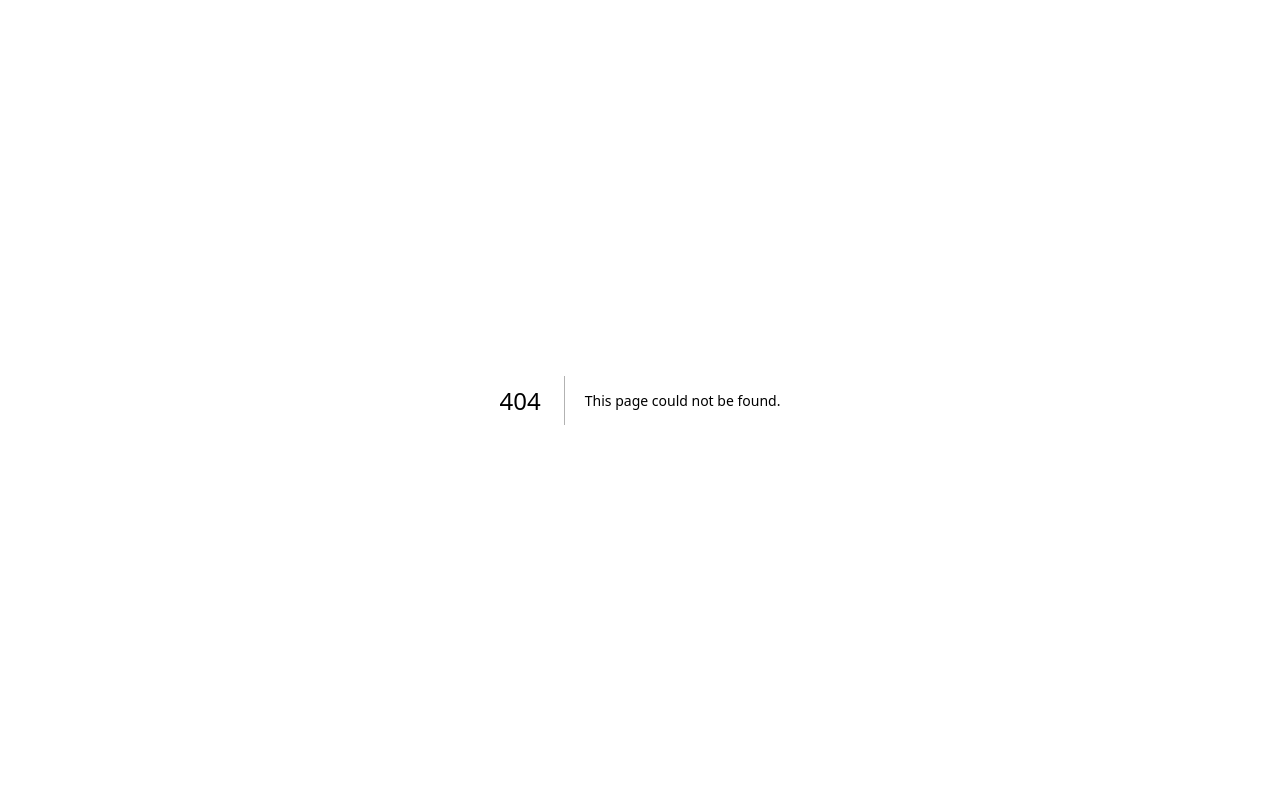
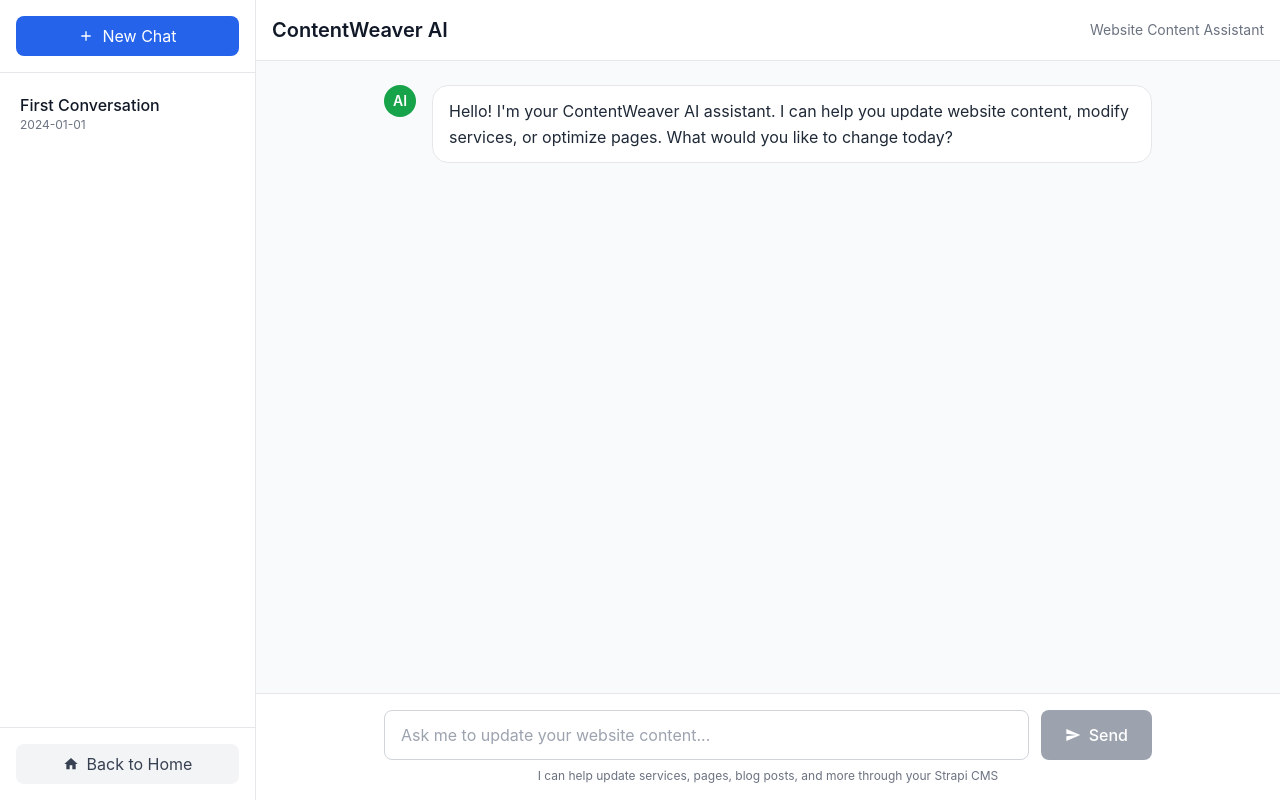
Before and after one commit to ContentWeaverAI/Platform, a Next.js app in the folder apps/frontend/: page /chat in a window 1280 px wide. Before the commit this address had no page. Built offline with nearby package versions, Linux system fonts and the light colour scheme.

Commit message:
feat: add full ChatGPT-style chat page accessible from Get Started button

```diff
--- /dev/null
+++ b/apps/frontend/pages/chat.js
@@ -0,0 +1,184 @@
+'use client'
+import { useState } from 'react'
+import Head from 'next/head'
+
+export default function ChatPage() {
+  const [conversations, setConversations] = useState([
+    { id: 1, title: 'First Conversation', date: '2024-01-01' }
+  ])
+  const [currentConversation, setCurrentConversation] = useState([
+    {
+      role: 'assistant',
+      content: 'Hello! I\'m your ContentWeaver AI assistant. I can help you update website content, modify services, or optimize pages. What would you like to change today?'
+    }
+  ])
+  const [input, setInput] = useState('')
+  const [isLoading, setIsLoading] = useState(false)
+
+  const handleSend = async () => {
+    if (!input.trim() || isLoading) return
+
+    // Add user message
+    const userMessage = { role: 'user', content: input }
+    setCurrentConversation(prev => [...prev, userMessage])
+    setInput('')
+    setIsLoading(true)
+
+    try {
+      // Simulate AI response
+      setTimeout(() => {
+        const aiResponse = {
+          role: 'assistant',
+          content: `I understand you want to: "${input}". I can help update your website content through the Strapi API. This is where the real AI magic would happen!`
+        }
+        setCurrentConversation(prev => [...prev, aiResponse])
+        setIsLoading(false)
+      }, 1500)
+
+    } catch (error) {
+      console.error('Chat error:', error)
+      setIsLoading(false)
+    }
+  }
+
+  return (
+    <>
+      <Head>
+        <title>ContentWeaver AI Chat</title>
+      </Head>
+
+      <div className="flex h-screen bg-gray-50">
+        {/* Sidebar - Chat History */}
+        <div className="w-64 bg-white border-r border-gray-200 flex flex-col">
+          <div className="p-4 border-b border-gray-200">
+            <button
+              onClick={() => {
+                setCurrentConversation([
+                  {
+                    role: 'assistant',
+                    content: 'Hello! I\'m your ContentWeaver AI assistant. What would you like to update on your website today?'
+                  }
+                ])
+              }}
+              className="w-full bg-blue-600 text-white py-2 px-4 rounded-lg hover:bg-blue-700 transition-colors flex items-center justify-center gap-2"
+            >
+              <svg width="16" height="16" viewBox="0 0 24 24" fill="currentColor">
+                <path d="M19 13h-6v6h-2v-6H5v-2h6V5h2v6h6v2z"/>
+              </svg>
+              New Chat
+            </button>
+          </div>
+          <div className="flex-1 overflow-y-auto p-2">
+            {conversations.map((conversation) => (
+              <button
+                key={conversation.id}
+                onClick={() => setCurrentConversation([{ role: 'assistant', content: 'Welcome back! How can I help you today?' }])}
+                className="w-full text-left p-3 rounded-lg hover:bg-gray-100 transition-colors mb-1"
+              >
+                <div className="font-medium text-gray-900 truncate">{conversation.title}</div>
+                <div className="text-xs text-gray-500">{conversation.date}</div>
+              </button>
+            ))}
+          </div>
+
+          {/* Back to Home */}
+          <div className="p-4 border-t border-gray-200">
+            <a
+              href="/"
+              className="w-full bg-gray-100 text-gray-700 py-2 px-4 rounded-lg hover:bg-gray-200 transition-colors flex items-center justify-center gap-2"
+            >
+              <svg width="16" height="16" viewBox="0 0 24 24" fill="currentColor">
+                <path d="M10 20v-6h4v6h5v-8h3L12 3 2 12h3v8z"/>
+              </svg>
+              Back to Home
+            </a>
+          </div>
+        </div>
+
+        {/* Main Chat Area */}
+        <div className="flex-1 flex flex-col">
+          {/* Chat Header */}
+          <div className="bg-white border-b border-gray-200 p-4 flex justify-between items-center">
+            <h1 className="text-xl font-semibold text-gray-900">ContentWeaver AI</h1>
+            <div className="text-sm text-gray-500">Website Content Assistant</div>
+          </div>
+
+          {/* Messages Area */}
+          <div className="flex-1 overflow-y-auto p-6">
+            <div className="max-w-3xl mx-auto space-y-6">
+              {currentConversation.map((message, index) => (
+                <div
+                  key={index}
+                  className={`flex items-start gap-4 ${
+                    message.role === 'user' ? 'flex-row-reverse' : ''
+                  }`}
+                >
+                  <div className={`w-8 h-8 rounded-full flex items-center justify-center text-sm font-semibold flex-shrink-0 ${
+                    message.role === 'user'
+                      ? 'bg-blue-600 text-white'
+                      : 'bg-green-600 text-white'
+                  }`}>
+                    {message.role === 'user' ? 'You' : 'AI'}
+                  </div>
+                  <div className={`flex-1 rounded-2xl px-4 py-3 ${
+                    message.role === 'user'
+                      ? 'bg-blue-600 text-white'
+                      : 'bg-white border border-gray-200 text-gray-800'
+                  }`}>
+                    <p className="whitespace-pre-wrap leading-relaxed">{message.content}</p>
+                  </div>
+                </div>
+              ))}
+
+              {/* Loading indicator */}
+              {isLoading && (
+                <div className="flex items-start gap-4">
+                  <div className="w-8 h-8 bg-green-600 rounded-full flex items-center justify-center text-sm font-semibold text-white flex-shrink-0">
+                    AI
+                  </div>
+                  <div className="bg-white border border-gray-200 rounded-2xl px-4 py-3">
+                    <div className="flex space-x-1">
+                      <div className="w-2 h-2 bg-gray-400 rounded-full animate-bounce"></div>
+                      <div className="w-2 h-2 bg-gray-400 rounded-full animate-bounce" style={{animationDelay: '0.1s'}}></div>
+                      <div className="w-2 h-2 bg-gray-400 rounded-full animate-bounce" style={{animationDelay: '0.2s'}}></div>
+                    </div>
+                  </div>
+                </div>
+              )}
+            </div>
+          </div>
+
+          {/* Input Area */}
+          <div className="bg-white border-t border-gray-200 p-4">
+            <div className="max-w-3xl mx-auto">
+              <div className="flex gap-3">
+                <input
+                  type="text"
+                  value={input}
+                  onChange={(e) => setInput(e.target.value)}
+                  onKeyPress={(e) => e.key === 'Enter' && handleSend()}
+                  placeholder="Ask me to update your website content..."
+                  className="flex-1 border border-gray-300 rounded-lg px-4 py-3 focus:outline-none focus:ring-2 focus:ring-blue-500 focus:border-transparent"
+                  disabled={isLoading}
+                />
+                <button
+                  onClick={handleSend}
+                  disabled={isLoading || !input.trim()}
+                  className="bg-blue-600 text-white px-6 py-3 rounded-lg font-medium hover:bg-blue-700 disabled:bg-gray-400 disabled:cursor-not-allowed transition-colors flex items-center gap-2"
+                >
+                  <svg width="16" height="16" viewBox="0 0 24 24" fill="currentColor">
+                    <path d="M2.01 21L23 12 2.01 3 2 10l15 2-15 2z"/>
+                  </svg>
+                  Send
+                </button>
+              </div>
+              <p className="text-xs text-gray-500 mt-2 text-center">
+                I can help update services, pages, blog posts, and more through your Strapi CMS
+              </p>
+            </div>
+          </div>
+        </div>
+      </div>
+    </>
+  )
+}
--- a/apps/frontend/src/components/layout/header.jsx
+++ b/apps/frontend/src/components/layout/header.jsx
@@ -57,7 +57,10 @@
             <button className="text-gray-600 hover:text-gray-900 font-medium transition-colors">
               Sign In
             </button>
-            <button className="bg-blue-600 text-white px-5 py-2.5 rounded-lg font-medium hover:bg-blue-700 transition-colors">
+            <button
+              onClick={() => window.location.href = '/chat'}
+              className="bg-blue-600 text-white px-5 py-2.5 rounded-lg font-medium hover:bg-blue-700 transition-colors"
+            >
               Get Started
             </button>
           </div>
```
